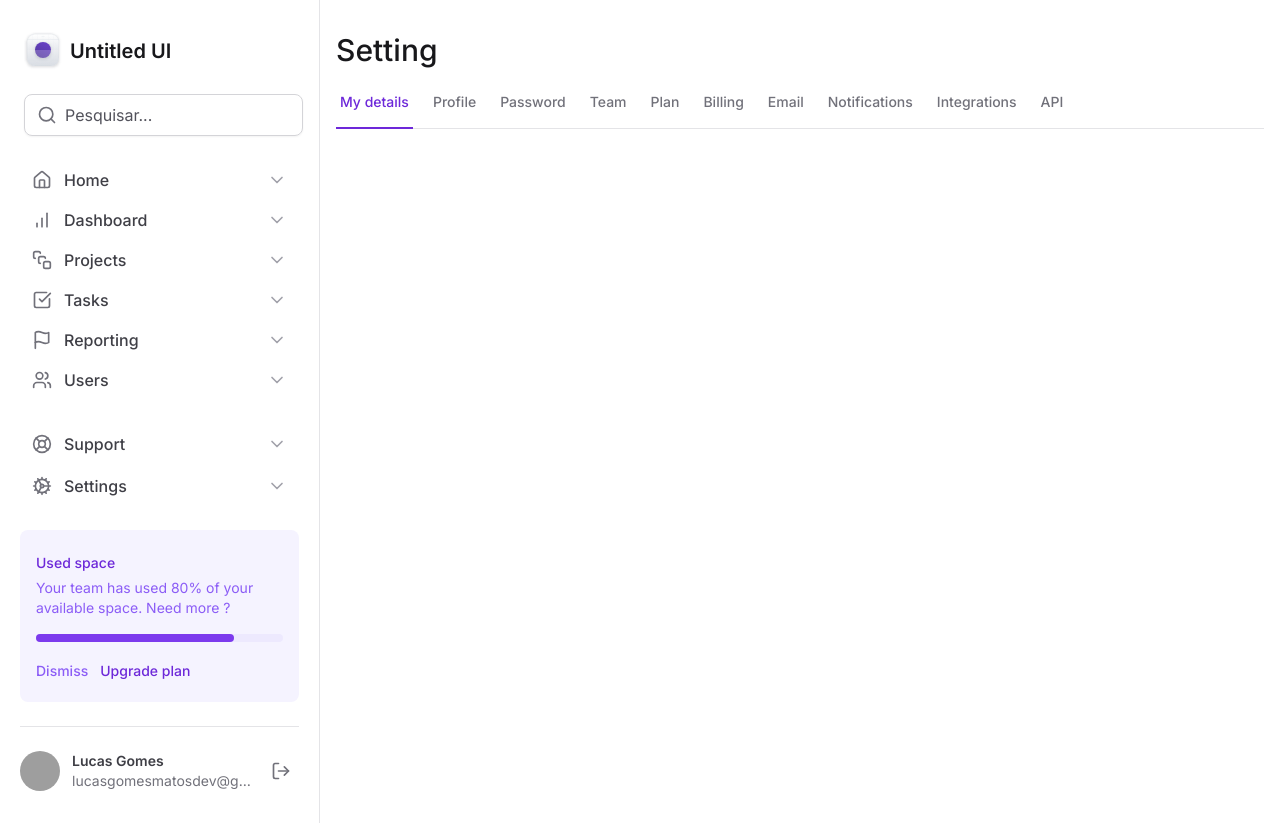
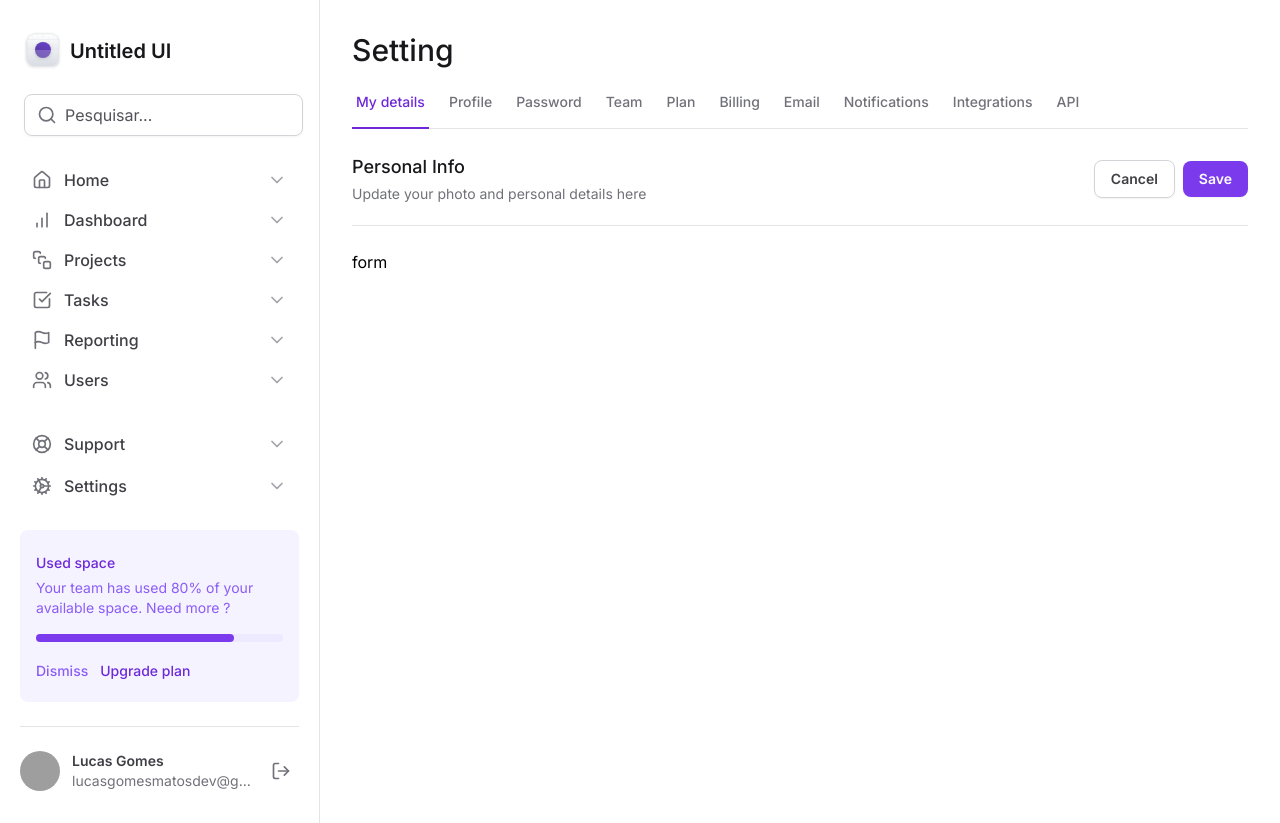
Before and after one commit to lucasgomesmatos/tailwind-next, a Next.js app: page / in a window 1280 px wide. Built offline with nearby package versions, Linux system fonts and the light colour scheme; grey boxes are pictures that could not be loaded.

Commit message:
feat: header form

```diff
--- a/src/app/layout.tsx
+++ b/src/app/layout.tsx
@@ -21,7 +21,7 @@
       <body className={cn(inter.className)}>
         <div className="grid min-h-screen grid-cols-app">
           <Sidebar />
-          <main className="px-4 pb-12 pt-8">{children}</main>
+          <main className="px-8 pb-12 pt-8">{children}</main>
         </div>
       </body>
     </html>
--- a/src/app/page.tsx
+++ b/src/app/page.tsx
@@ -5,6 +5,36 @@
     <>
       <h1 className="text-3xl font-medium text-zinc-900">Setting</h1>
       <SettingsTabs />
+
+      <div className="mt-6 flex flex-col">
+        <div className="flex items-center justify-between border-b border-zinc-200 pb-5">
+          <div className="space-y-1">
+            <h2 className="text-lg font-medium text-zinc-900">Personal Info</h2>
+            <span className="text-sm text-zinc-500">
+              Update your photo and personal details here
+            </span>
+          </div>
+          <div className="flex items-center gap-2">
+            <button
+              type="button"
+              className="rounded-lg border border-zinc-300 px-4 py-2 text-sm font-semibold text-zinc-700 shadow-sm hover:bg-zinc-50"
+            >
+              Cancel
+            </button>
+            <button
+              type="submit"
+              className="rounded-lg bg-violet-600 px-4 py-2 text-sm font-semibold text-white shadow-sm hover:bg-violet-700"
+              form="settings"
+            >
+              Save
+            </button>
+          </div>
+        </div>
+
+        <form id="settings" className="mt-6 flex w-full flex-col">
+          form
+        </form>
+      </div>
     </>
   )
 }
```
